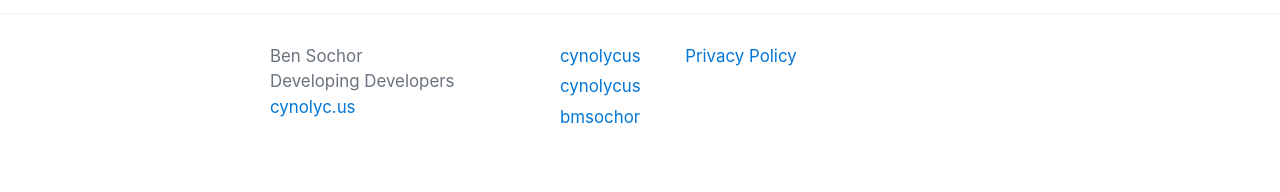
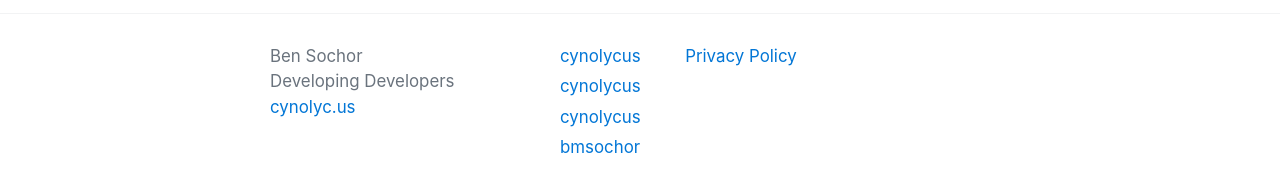
Before and after one commit to cynolycus/cynolycus.github.io, a Jekyll site: the page built from index.md, in a window 1280 px wide. Shown: the part 371-563 px from the top of the page. Built offline with Jekyll 4.4.1, drawn with Linux system fonts in a browser that asks for light colours.

Commit message:
Adding some social media handles.

```diff
--- a/_config.yml
+++ b/_config.yml
@@ -13,6 +13,8 @@ google_analytics: UA-110479654-1
 github_username:  cynolycus
 twitter_username: cynolycus
 linkedin_username: bmsochor
+instagram_username: cynolycus
+
 #collections
 collections:
   posts:
```
